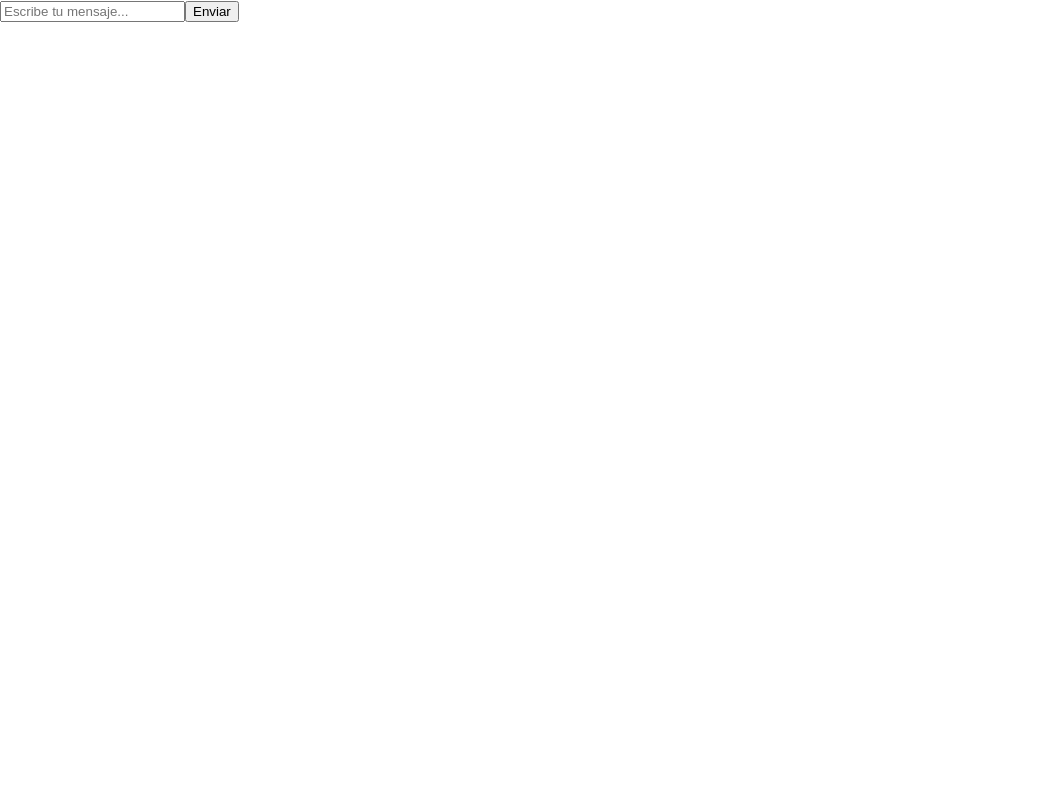
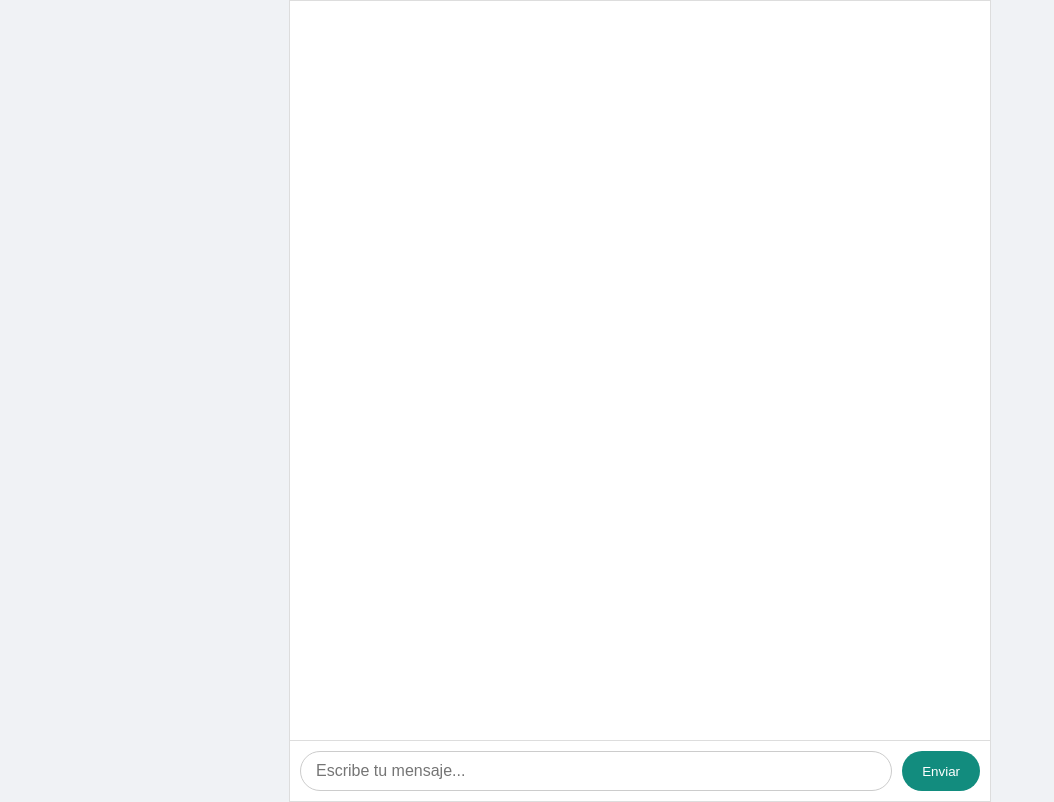
Before and after one commit to MaaDxd/Chat_Bot_MaaDyson, a React (Create React App) app in the folder frontend/: page / in a window 1280 px wide. Shown: the whole page, without its empty margins (0-1054 px from the left). Built offline with nearby package versions, Linux system fonts and the light colour scheme.

Commit message:
se agrego un css basico (de prueba)

```diff
--- a/frontend/src/App.css
+++ b/frontend/src/App.css
@@ -1,38 +1,72 @@
-.App {
-  text-align: center;
+body {
+  font-family: sans-serif;
+  background-color: #f0f2f5;
+  margin: 0;
+  padding: 0;
 }
 
-.App-logo {
-  height: 40vmin;
-  pointer-events: none;
+.chat-container {
+  display: flex;
+  flex-direction: column;
+  height: 100vh;
+  max-width: 700px;
+  margin: 0 auto;
+  border: 1px solid #ddd;
+  background-color: #fff;
 }
 
-@media (prefers-reduced-motion: no-preference) {
-  .App-logo {
-    animation: App-logo-spin infinite 20s linear;
-  }
+.messages {
+  flex-grow: 1;
+  padding: 20px;
+  overflow-y: auto;
+  display: flex;
+  flex-direction: column;
+  gap: 10px;
 }
 
-.App-header {
-  background-color: #282c34;
-  min-height: 100vh;
-  display: flex;
-  flex-direction: column;
-  align-items: center;
-  justify-content: center;
-  font-size: calc(10px + 2vmin);
-  color: white;
+.message {
+  padding: 10px 15px;
+  border-radius: 20px;
+  max-width: 70%;
+  line-height: 1.4;
 }
 
-.App-link {
-  color: #61dafb;
+.message.user {
+  background-color: #dcf8c6;
+  align-self: flex-end;
+  margin-left: auto;
 }
 
-@keyframes App-logo-spin {
-  from {
-    transform: rotate(0deg);
-  }
-  to {
-    transform: rotate(360deg);
-  }
+.message.assistant {
+  background-color: #e9e9eb;
+  align-self: flex-start;
 }
+
+.input-area {
+  display: flex;
+  padding: 10px;
+  border-top: 1px solid #ddd;
+}
+
+.input-area input {
+  flex-grow: 1;
+  border: 1px solid #ccc;
+  border-radius: 20px;
+  padding: 10px 15px;
+  font-size: 16px;
+}
+
+.input-area button {
+  background-color: #128c7e;
+  color: white;
+  border: none;
+  border-radius: 20px;
+  padding: 10px 20px;
+  margin-left: 10px;
+  cursor: pointer;
+}
+
+.input-area button:disabled {
+  background-color: #cccccc;
+  cursor: not-allowed;
+}
```
